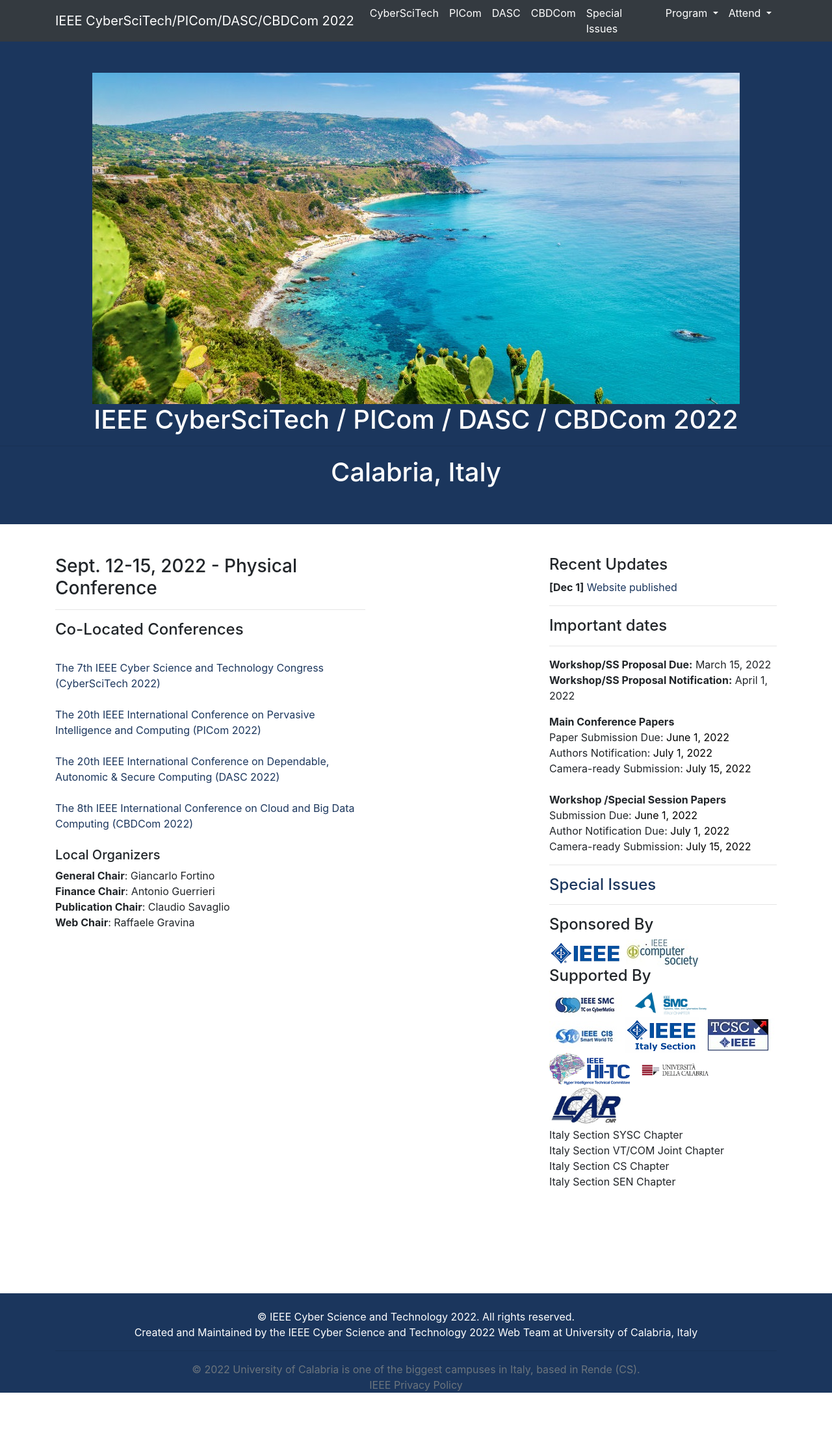
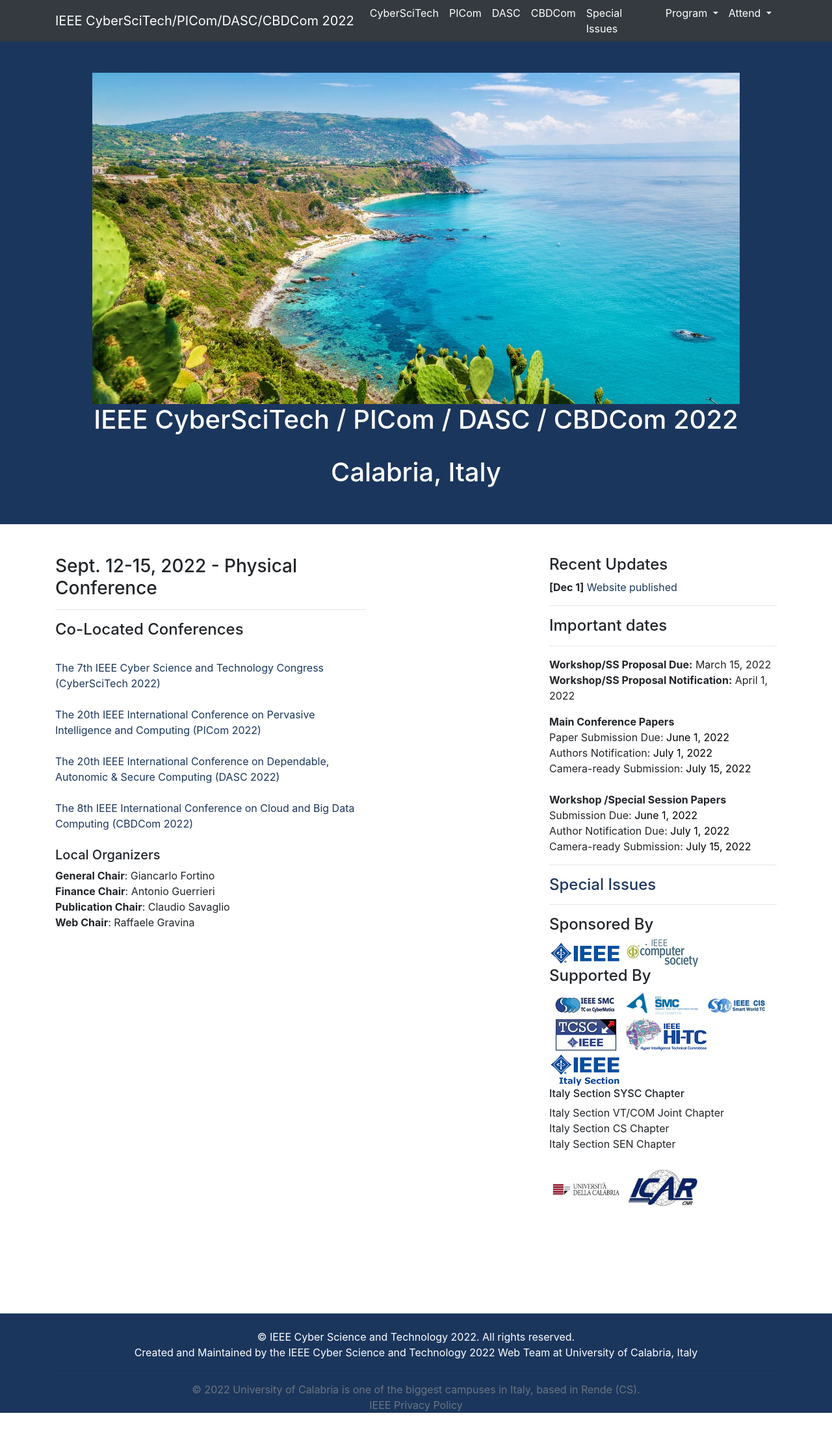
Before and after one commit to cyber-science/2022, a Jekyll site: the page built from index.html, in a window 1280 px wide. Shown: the whole page at 65% size. Built offline with Jekyll 4.4.1, drawn with Linux system fonts in a browser that asks for light colours; comment, search, counter and statistics services are not loaded; before the commit the page ends 2192 px from its top, so only the background shows below that.

Commit message:
sponsor list re-organized v1

```diff
--- a/_includes/sidebar.html
+++ b/_includes/sidebar.html
@@ -31,21 +31,22 @@
 <p>
   <h4> Sponsored By</h4>
   <img src="/2022/assets/images/IEEE.png" class="img-fluid" alt="IEEE"/>
-  <img src="/2022/assets/images/ieeecs.jpg" class="img-fluid" alt="IEEECS"/>
+  <img src="/2022/assets/images/ieeecs.jpg" class="img-fluid" alt="IEEECS"/><br/>
 <h4> Supported By</h4>
-  <img src="/2022/assets/images/smclogo.jpg" class="img-fluid" alt="SMC"/>&nbsp;&nbsp;&nbsp;
+  <img src="/2022/assets/images/smclogo.jpg" class="img-fluid" alt="SMC"/>
   <img src="/2022/assets/images/smcitaly.jpg" class="img-fluid" alt="SMC ITALY" width="113"/>
   <img src="/2022/assets/images/swtclogo.jpg" class="img-fluid" alt="SWT"/>
-  <img src="/2022/assets/images/IEEE-Italy.png" class="img-fluid" alt="IEEE"/>
   <img src="/2022/assets/images/tcsclogo.jpg" class="img-fluid" alt="TCST"/>
   <img src="/2022/assets/images/HI-TC_FormalLogo_50.png" class="img-fluid" alt="HI-TC"/>
+  <img src="/2022/assets/images/IEEE-Italy.png" class="img-fluid" alt="IEEE ITALY"/>
+  <h6>Italy Section SYSC Chapter </h6>
+  Italy Section VT/COM Joint Chapter <br/>
+  Italy Section CS Chapter <br/>
+  Italy Section SEN Chapter <br/>
+  <br/>
   <img src="/2022/assets/images/unical.jpg" class="img-fluid" alt="UNICAL" width="113"/>
   <img src="/2022/assets/images/cnr.jpg" class="img-fluid" alt="ICAR CNR" width="113"/>
   <br/>
-  Italy Section SYSC Chapter <br/>
-  Italy Section VT/COM Joint Chapter <br/>
-  Italy Section CS Chapter <br/>
-  Italy Section SEN Chapter <br/>
 </p>
 
 </div>
```
